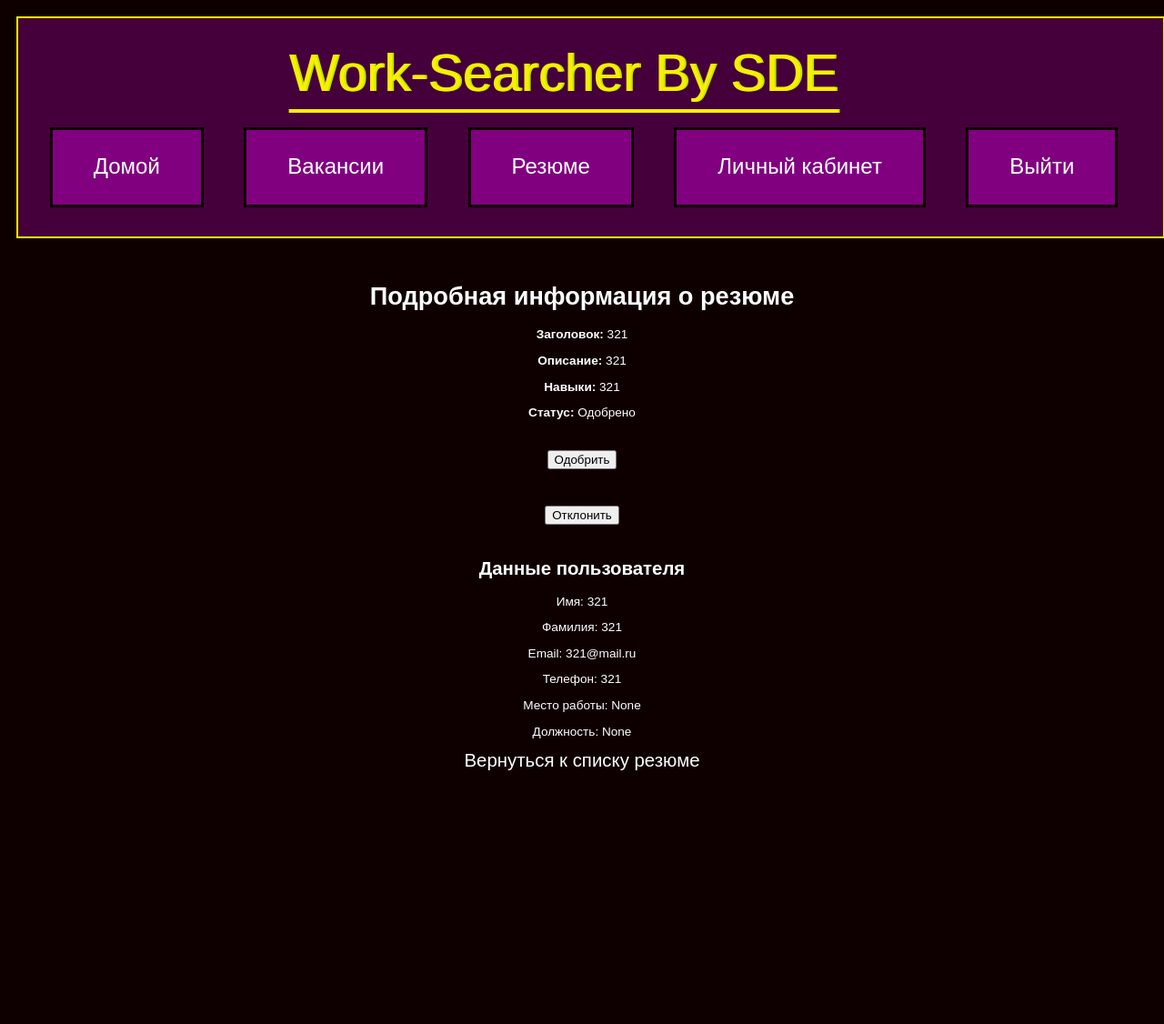
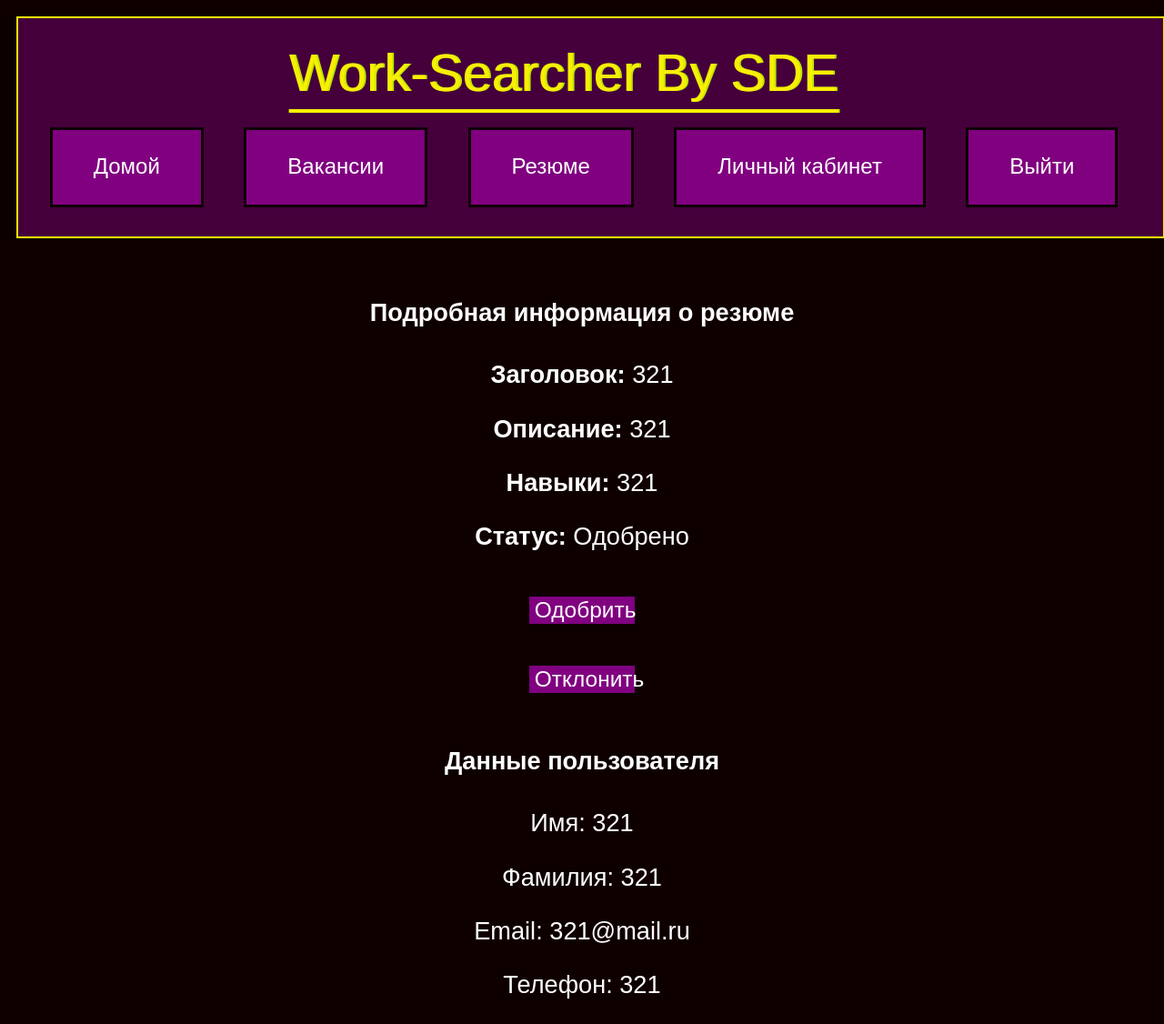
Before and after one commit to Belebeika/SDE_Project, a Flask app: page /resume/1/detail in a window 1280 px wide. Shown: the top 1126 px of the page at 91% size. Before the commit the page ends 847 px from the top, so only its background shows below. Run offline with Flask 3, Linux system fonts and the light colour scheme; a user stored in the database is signed in; data comes from the database, SQL or seed files in the repository.

Commit message:
fix front

```diff
--- a/static/styles.css
+++ b/static/styles.css
@@ -296,7 +296,7 @@
     border: medium solid #0f0000;
     font-size : 90%;
 }
-.microbutton {
+.microbutton:hover {
     background : #f8ef02;
 }
 
@@ -344,14 +344,13 @@
     font-weight : lighter;
     float:left;
     margin: 30px 40px 0px 0;
-
 }
 
 .job_content:hover {
     color: #f8ef02;
 }
 
-.dashboard {
+    .dashboard {
     margin-top: 10px;
     margin-bottom: 10px;
     color: #ffffff;
@@ -379,7 +378,6 @@
 }
 
 .filter-select {
-
     padding: 8px;
     margin-right: 10px;
 }
@@ -396,3 +394,7 @@
 .filter-submit:hover {
     background-color: #45a049; /* Измененный цвет фона при наведении курсора */
 }
+
+.for_filter_floating {
+    float : left;
+}
--- a/templates/detail_resume.html
+++ b/templates/detail_resume.html
@@ -3,7 +3,8 @@
 {% block title %}Подробная информация о резюме{% endblock %}
 
 {% block content %}
-    <h1>Подробная информация о резюме</h1>
+    <div class = "dashboard">
+    <h4>Подробная информация о резюме</h4>
 
     <p><strong>Заголовок:</strong> {{ resume.title }}</p>
     <p><strong>Описание:</strong> {{ resume.description }}</p>
@@ -11,15 +12,15 @@
     <p><strong>Статус:</strong> {% if resume.status %}Одобрено{% else %}Неодобрено{% endif %}</p>
         {% if current_user.is_authenticated and current_user.is_admin %}
         <form method="post" action="{{ url_for('resume.admin_approve_resume', resume_id=resume.id) }}">
-            <button type="submit" name="approve" value="true">Одобрить</button>
+            <button type="submit" name="approve" value="true" class = "microbutton">Одобрить</button>
         </form>
         <form method="post" action="{{ url_for('resume.admin_approve_resume', resume_id=resume.id) }}">
-            <button type="submit" name="approve" value="false">Отклонить</button>
+            <button type="submit" name="approve" value="false" class = "microbutton">Отклонить</button>
         </form>
     {% endif %}
 
     {% if is_employer %}
-        <h2>Данные пользователя</h2>
+        <h4>Данные пользователя</h4>
         <p>Имя: {{ resume.user.firstname }}</p>
         <p>Фамилия: {{ resume.user.lastname }}</p>
         <p>Email: {{ resume.user.email }}</p>
@@ -34,5 +35,5 @@
     {% else %}
         <a href="{{ url_for('CZN.jobs') }}">Вернуться к списку вакансий</a>
     {% endif %}
-
+    </div>
 {% endblock %}
--- a/templates/jobs.html
+++ b/templates/jobs.html
@@ -29,13 +29,13 @@
 
     {% else %}
         <form method="GET" action="{{ url_for('CZN.jobs') }}">
-            <select name="region">
+            <select name="region" class="filter-select">
                 <option value="all">Все регионы</option>
                 {% for region in regions %}
                     <option value="{{ region.id }}">{{ region.region }}</option>
                 {% endfor %}
             </select>
-            <input type="submit" value="Фильтровать">
+            <input type="submit" value="Фильтровать" class = "filter-submit">
         </form>
     {% endif %}
 
--- a/templates/resumes.html
+++ b/templates/resumes.html
@@ -14,10 +14,12 @@
     {% if is_admin %}
     <form method="GET" action="{{ url_for('CZN.resumes') }}">
         <select name="status">
+            <div class = "dashboard">
             <option value="all">Все резюме</option>
             <option value="pending">В рассмотрении</option>
             <option value="approved">Одобрены</option>
             <option value="rejected">Не одобрены</option>
+            </div>>
         </select>
         <input type="submit" value="Фильтровать">
     </form>
--- a/templates/show_job.html
+++ b/templates/show_job.html
@@ -5,11 +5,12 @@
 {% block title %}{{ job.title }}{% endblock %}
 
 {% block content %}
-    <h1>{{ job.title }}</h1>
+    <div class = "dashboard">
+    <p>{{ job.title }}</p>
     <p>{{ job.description }}</p>
     <p>Требования: {{ job.requirements }}</p>
     <p>Статус: {% if job.status %}Одобрена{% else %}Неодобрена{% endif %}</p>
-
+    </div>
     {% if current_user.is_authenticated and not current_user.is_admin and not current_user.employer_status %}
         <h2>Прикрепление резюме</h2>
         <form method="post" action="{{ url_for('job.show_job', job_id=job.id) }}">
```
